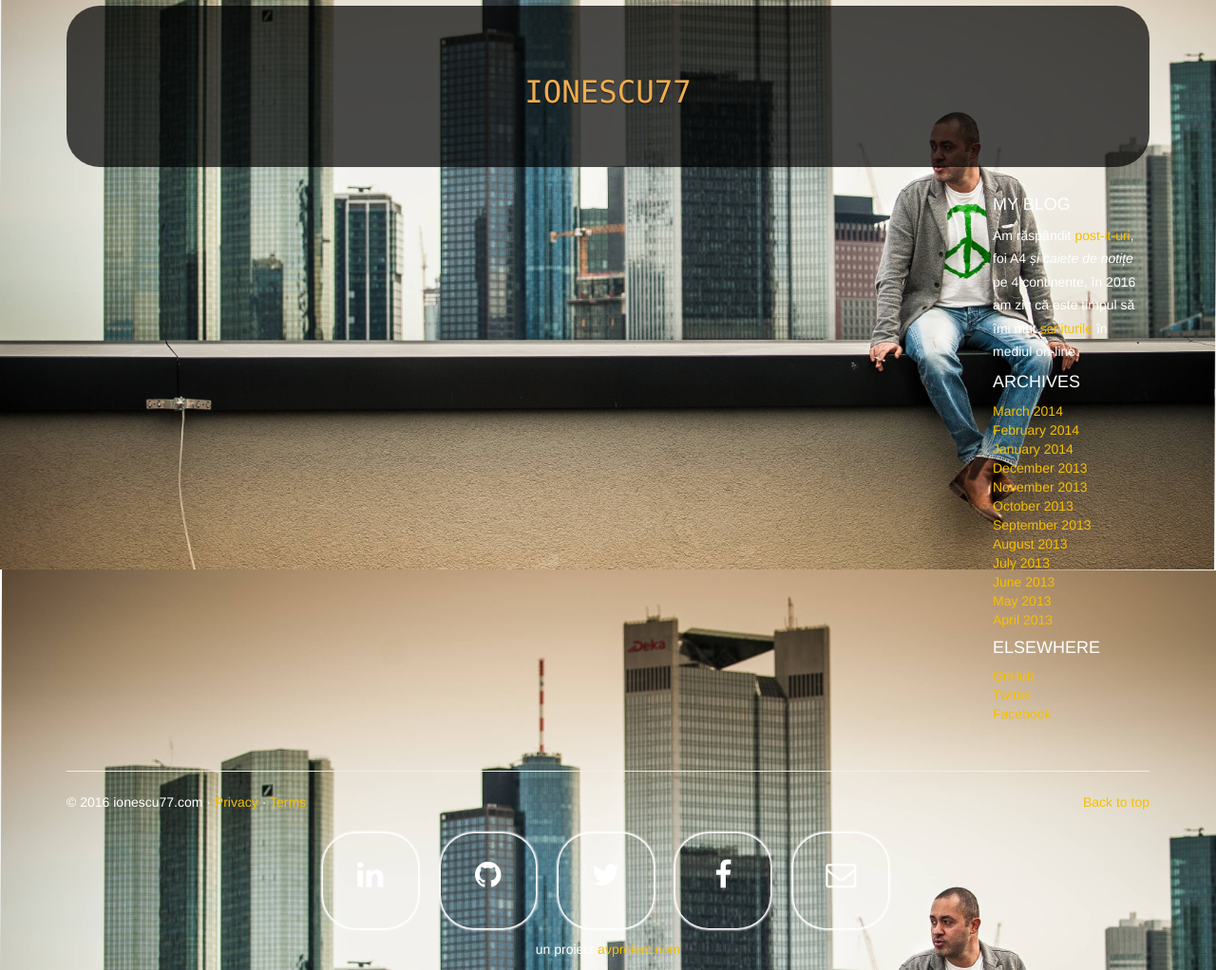
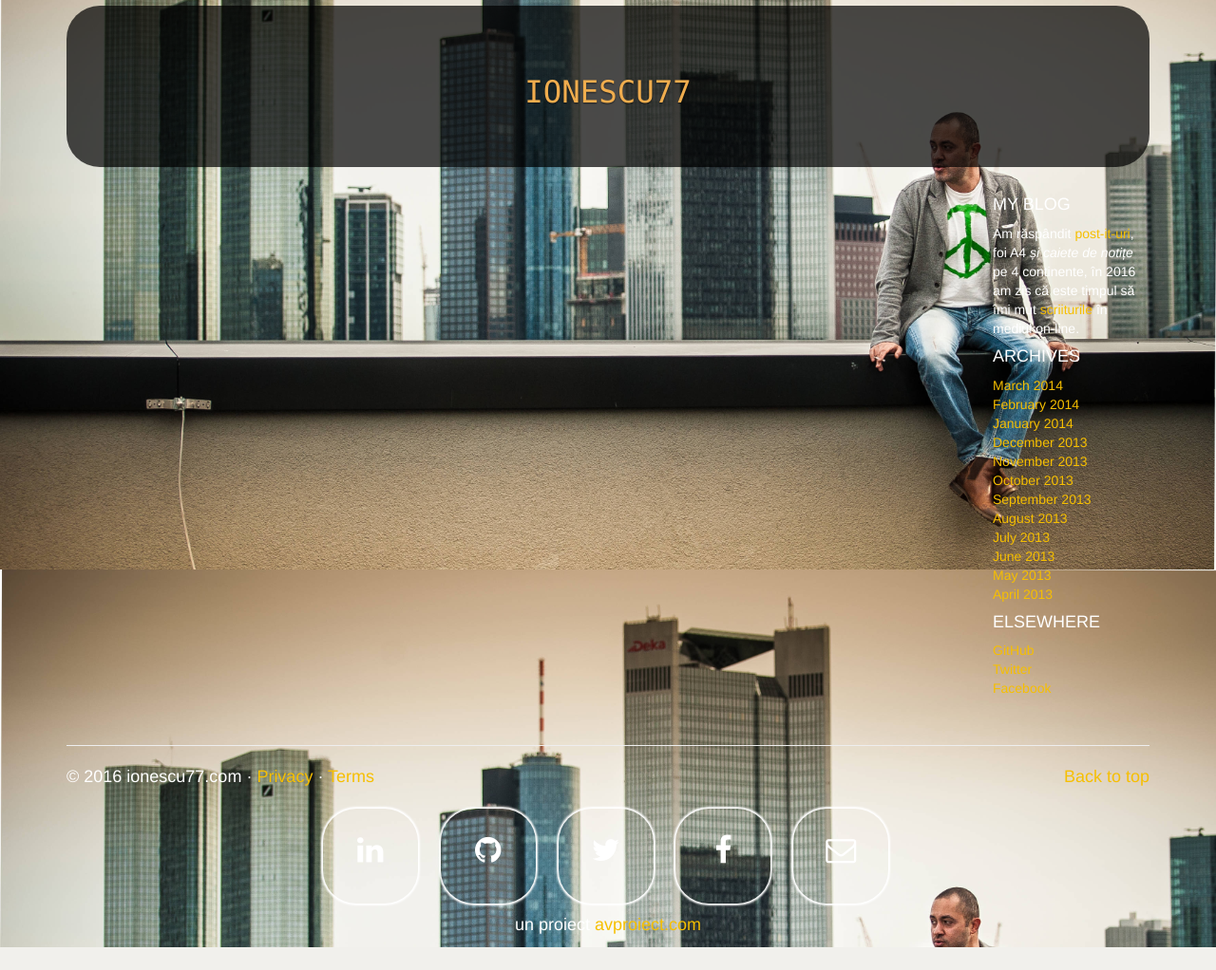
Before and after one commit to ionescu77/myWebsite, a Django app: template src/templates/includes/base.html in a window 1280 px wide. Shown: the part 1033-2055 px from the top of the page at 95% size. After the commit the page ends 2031 px from the top, so only its background shows below. Run offline with Django 3.2, Linux system fonts and the light colour scheme; the template is opened without the code that fills it, so the values that code supplies are empty; parts of the project's set-up code (start-up, migrations or seed data) failed here and were passed over; some libraries are stand-ins or nearby versions.

Commit message:
Commit minor but long hanging changes

```diff
--- a/src/blogengine/tests.py
+++ b/src/blogengine/tests.py
@@ -254,7 +254,7 @@ class PostViewTest(BaseAcceptanceTest):
         # Check the post title is in the response
         self.assertTrue(post.title in response.content)
 
-        # Check post text is in response, will fail with markdown
+        # Check post text is in response, will fail with markdown unless UTF8 decode
         #self.assertTrue(post.text in response.content)
         self.assertTrue(markdown.markdown(post.text) in response.content.decode('utf-8'))
 
--- a/src/landing/static/ionescu77.css
+++ b/src/landing/static/ionescu77.css
@@ -44,12 +44,12 @@ code {
 }
 
 p {
-    font-size: 14px;
-    line-height: 1.75;
+    font-size: 18px;
+/*    line-height: 1.5;*/
 }
 
-p.large {
-    font-size: 16px;
+p.lower {
+    font-size: 14px;
 }
 
 a,
--- a/src/templates/includes/base.html
+++ b/src/templates/includes/base.html
@@ -122,7 +122,7 @@
               <div class="col-sm-2  blog-sidebar">
                 <div class="sidebar-module sidebar-module-inset">
                   <h4>My Blog</h4>
-                  <p>Am răspândit <a href="https://en.wikipedia.org/wiki/Post-it_note">post-it-uri</a>, foi A4 <em>și caiete de notițe</em> pe 4 continente, în 2016 am zis că este timpul să îmi mut <a href="https://dexonline.ro/definitie/scriitur%C4%83">scriiturile</a> în mediul on-line.</p>
+                  <p class="lower">Am răspândit <a href="https://en.wikipedia.org/wiki/Post-it_note">post-it-uri</a>, foi A4 <em>și caiete de notițe</em> pe 4 continente, în 2016 am zis că este timpul să îmi mut <a href="https://dexonline.ro/definitie/scriitur%C4%83">scriiturile</a> în mediul on-line.</p>
                 </div>
                 <div class="sidebar-module">
                   <h4>Archives</h4>
```
